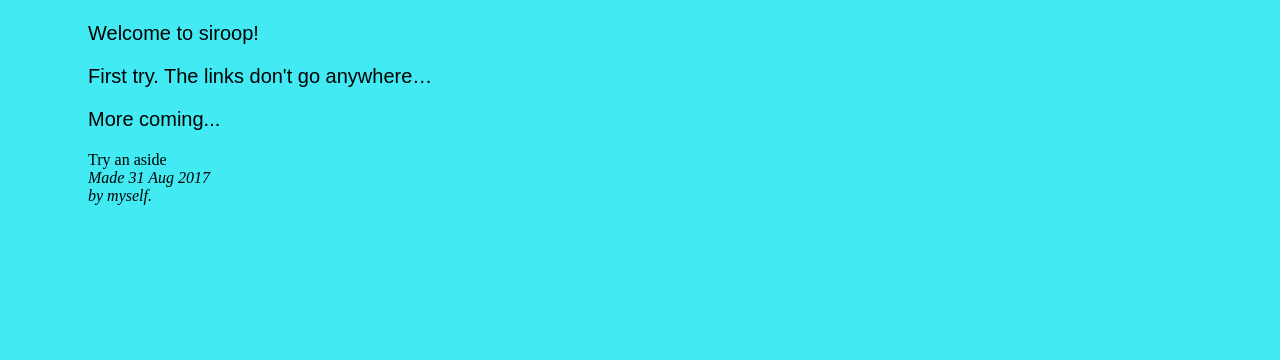
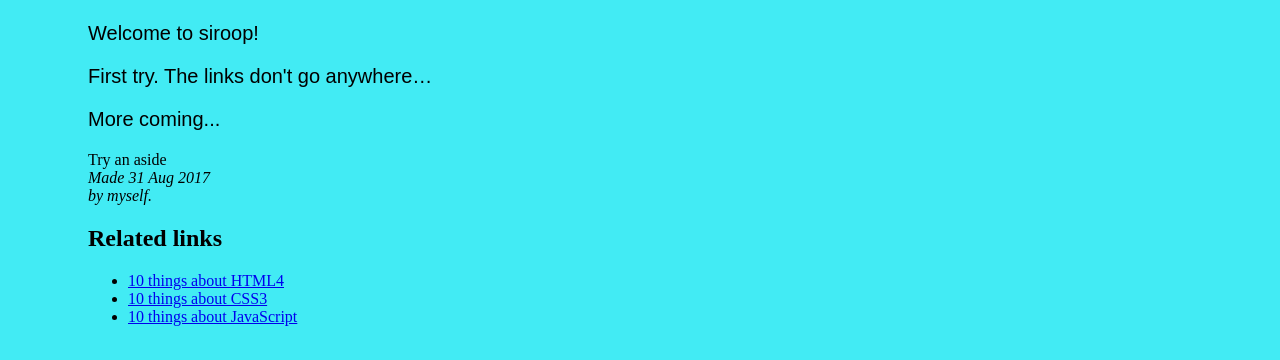
Before and after one commit to bridgettechen/bridgettechen.github.io, a plain HTML site: page index.html in a window 1280 px wide. Shown: the part 562-922 px from the top of the page. Before the commit the page ends 800 px from the top, so only its background shows below. Drawn offline with Linux system fonts and the light colour scheme.

Commit message:
Update index.html

```diff
--- a/index.html
+++ b/index.html
@@ -65,7 +65,16 @@ anywhere&hellip;
 <!-- Sign and date the page, it's only polite! -->
 <address>Made 31 Aug 2017<br>
   by myself.</address>
-
+<aside>
+  <h2>Related links</h2>
+  <nav>
+    <ul>
+      <li><a href="#">10 things about HTML4</a></li>
+      <li><a href="#">10 things about CSS3</a></li>
+      <li><a href="#">10 things about JavaScript</a></li>
+    </ul>
+</nav>
+</aside>
 </body>
 </html>
 
```
